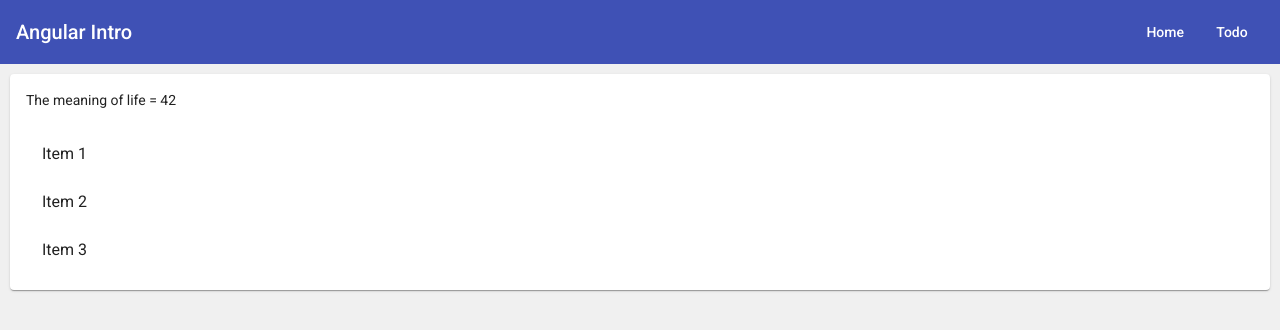
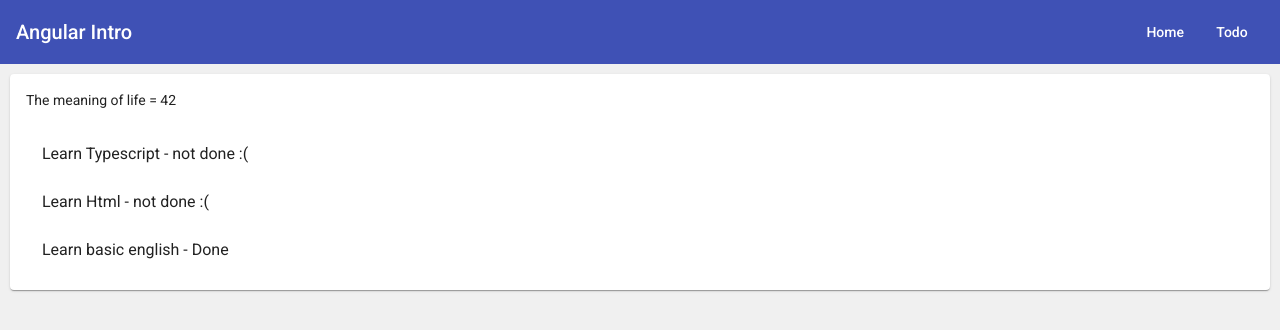
Before and after one commit to noam-honig/angular-intro, an Angular app: page /#/todo in a window 1280 px wide. Shown: the top 330 px of the page. Built offline with nearby package versions, Linux system fonts and the light colour scheme.

Commit message:
Added an array of tasks - and used it in our html

```diff
--- a/src/app/todo/todo.component.html
+++ b/src/app/todo/todo.component.html
@@ -3,9 +3,10 @@ margin: 10px;
 ">
     <p>{{title}} {{6*7}}</p>
     <mat-list role="list">
-        <mat-list-item role="listitem">Item 1</mat-list-item>
-        <mat-list-item role="listitem">Item 2</mat-list-item>
-        <mat-list-item role="listitem">Item 3</mat-list-item>
+        <mat-list-item *ngFor="let task of tasks">
+            {{task.title}} - {{task.completed?"Done":"not done :("}}
+        </mat-list-item>
+
     </mat-list>
 
 </mat-card>
--- a/src/app/todo/todo.component.ts
+++ b/src/app/todo/todo.component.ts
@@ -7,10 +7,20 @@ import { Component, OnInit } from '@angular/core';
 })
 export class TodoComponent implements OnInit {
 
-  title:string = 'The meaning of life = ';
+  title: string = 'The meaning of life = ';
+  tasks: Task[] = [
+    { title: 'Learn Typescript', completed: false },
+    { title: 'Learn Html', completed: false },
+    { title: 'Learn basic english', completed: true }
+  ];
   constructor() { }
 
   ngOnInit(): void {
+    console.table(this.tasks);
   }
 
 }
+interface Task {
+  title: string;
+  completed: boolean;
+}
```
